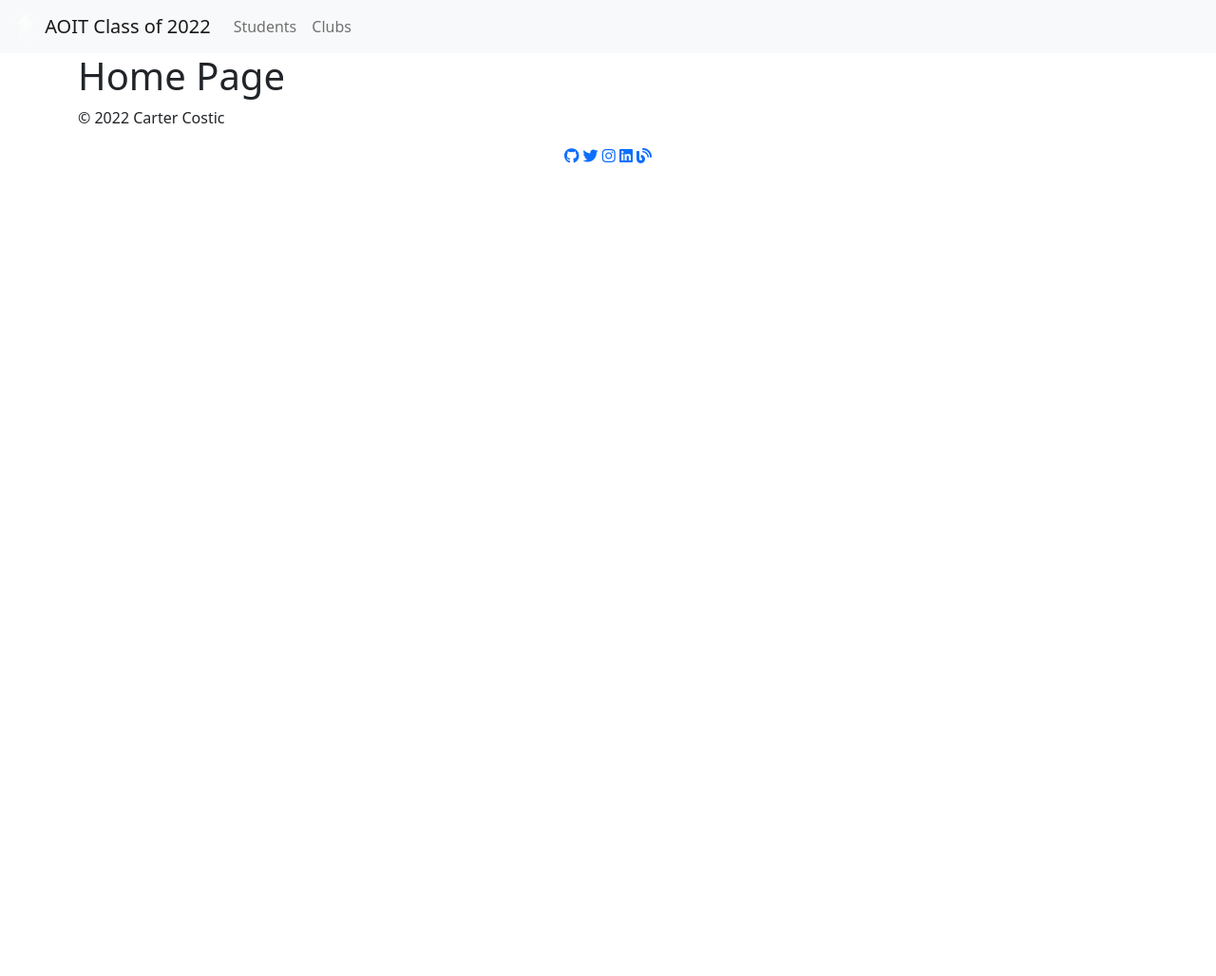
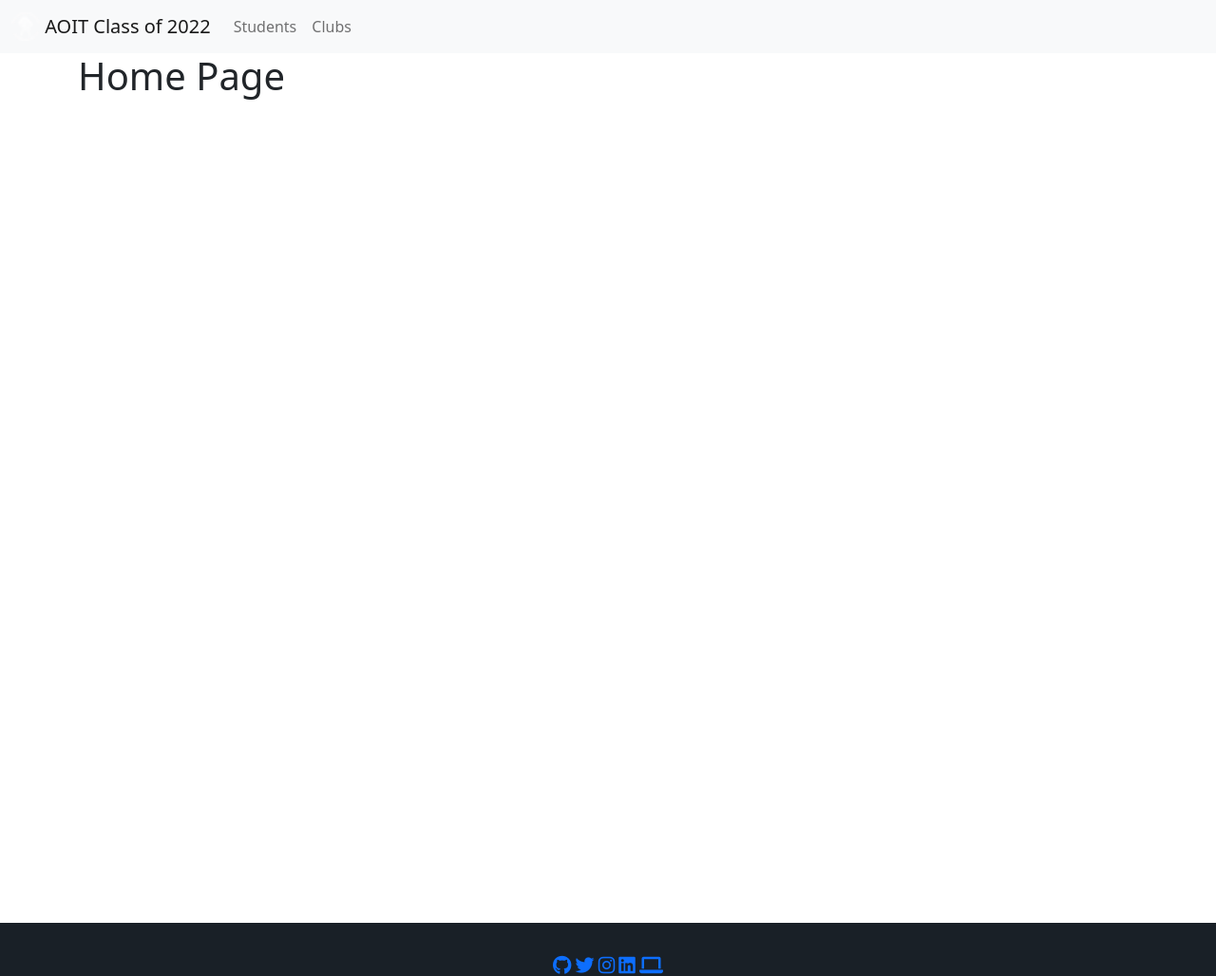
Before and after one commit to carterjc/rbraoit22, a Flask app: page / in a window 1280 px wide. Shown: the whole page at 95% size. Run offline with Flask 2, Linux system fonts and the light colour scheme; some libraries are stand-ins or nearby versions.

Commit message:
updated basic footer and added css file

```diff
--- a/flaskr/static/main.css
+++ b/flaskr/static/main.css
@@ -0,0 +1,38 @@
+html {
+    overflow: hidden;
+    height: 100%;
+}
+
+body {
+    overflow: auto;
+    height: 100%;
+}
+
+#page-container {
+    position: relative;
+    min-height: 100vh;
+  }
+
+#content-wrap {
+    padding-bottom: 8rem;
+}
+
+#footer {
+    position: absolute;
+    bottom: 0;
+    width: 100%;
+    height: 7rem;
+}
+
+.footer {
+    background: #192027;
+    text-align: center;
+    padding: 32px 0;
+    width: 100%;
+}
+.footer p {
+    margin: 0;
+    line-height: 26px;
+    font-size: 13px;
+    color: #999;
+}
--- a/flaskr/templates/layout.html
+++ b/flaskr/templates/layout.html
@@ -50,15 +50,15 @@
           <div class="container-fluid">
             <div class="container">
                 <div class="row justify-content-center">
-                  <p>&copy; 2022 Carter Costic</p>
-                </div>
-                <div class="row justify-content-center">
                   <div class="col text-center">
-                    <a href="https://github.com/carterjc" target="_blank" rel="noopener noreferrer"><i class="fa-brands fa-github"></i></a>
-                    <a href="https://twitter.com/thecarterjc" target="_blank" rel="noopener noreferrer"><i class="fa-brands fa-twitter"></i></a>
-                    <a href="https://www.instagram.com/thecarterjc" target="_blank" rel="noopener noreferrer"><i class="fa-brands fa-instagram"></i></a>
-                    <a href="https://www.linkedin.com/in/cartercostic/" target="_blank" rel="noopener noreferrer"><i class="fa-brands fa-linkedin"></i></a>
-                    <a href="https://www.cartercostic.com" target="_blank" rel="noopener noreferrer"><i class="fa-solid fa-blog"></i></a>
+                    <a href="https://github.com/carterjc" target="_blank" rel="noopener noreferrer"><i class="fa-brands fa-github fa-lg"></i></a>
+                    <a href="https://twitter.com/thecarterjc" target="_blank" rel="noopener noreferrer"><i class="fa-brands fa-twitter fa-lg"></i></a>
+                    <a href="https://www.instagram.com/thecarterjc" target="_blank" rel="noopener noreferrer"><i class="fa-brands fa-instagram fa-lg"></i></a>
+                    <a href="https://www.linkedin.com/in/cartercostic/" target="_blank" rel="noopener noreferrer"><i class="fa-brands fa-linkedin fa-lg"></i></a>
+                    <a href="https://www.cartercostic.com" target="_blank" rel="noopener noreferrer"><i class="fa-solid fa-laptop fa-lg"></i></a>
+                  </div>
+                  <div class="row justify-content-center">
+                    <p>&copy; 2022 Carter Costic</p>
                   </div>
               </div>
             </div>
```
